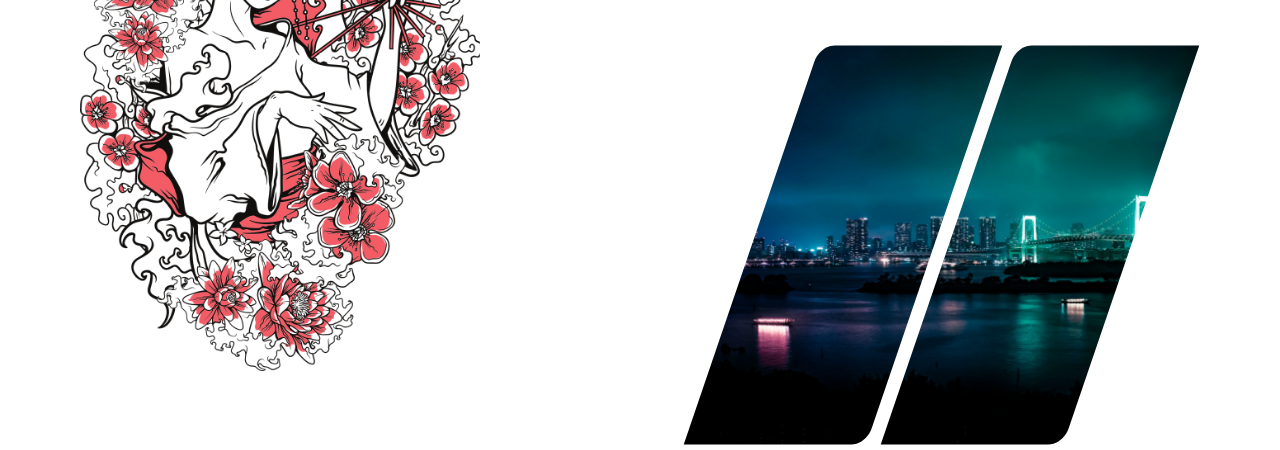
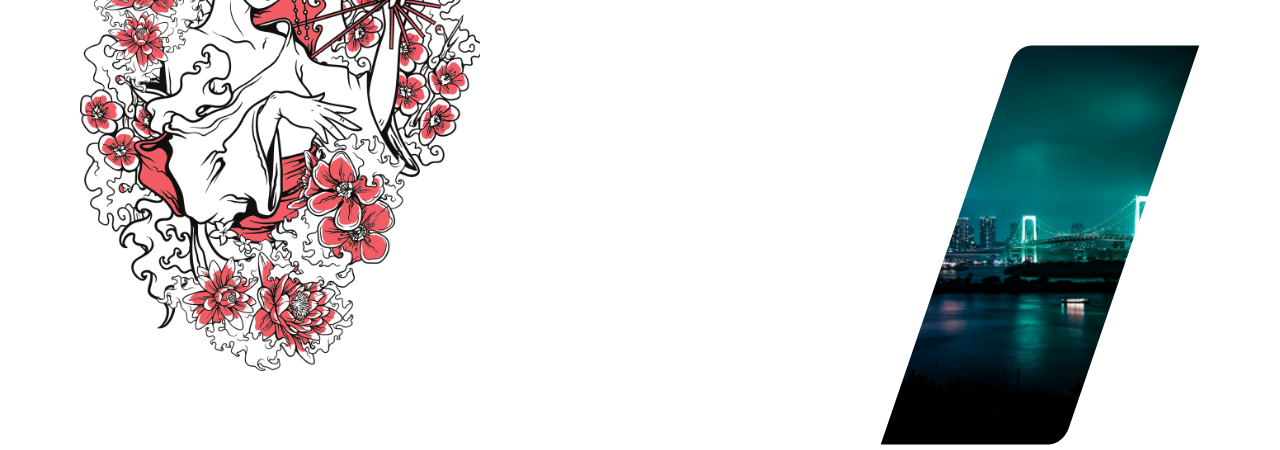
Before and after one commit to Spawn2k/gh_skyline, a website: page index.html in a window 1280 px wide. Shown: the part 283-733 px from the top of the page. Drawn offline with Linux system fonts and the light colour scheme; files whose address does not match are found by name.

Commit message:
clip-path ios bug

```diff
--- a/assets/scss/_nav.scss
+++ b/assets/scss/_nav.scss
@@ -76,89 +76,87 @@ header {
         position: relative;
         // opacity: 1;
 
-        > div {
-          position: absolute;
-          top: 0;
-          left: -61.5%;
-          width: 24rem;
-          height: 38rem;
-          // opacity: 0;
+        // > div {
+        //   position: absolute;
+        //   top: 0;
+        //   left: -61.5%;
+        //   width: 24rem;
+        //   height: 38rem;
+        //   // opacity: 0;
 
-          img {
-            width: 100%;
-            height: 100%;
-            object-fit: cover;
-            object-position: 23% 50%;
-            animation: picOne 1.3s forwards;
-            will-change: transform;
-            transform: translateZ(0);
-            clip-path: polygon(
-              52.511% 99.853%,
-              0.229% 99.853%,
-              40.982% 4.303%,
-              40.982% 4.303%,
-              41.347% 3.576%,
-              41.795% 2.906%,
-              42.318% 2.297%,
-              42.91% 1.755%,
-              43.563% 1.283%,
-              44.27% 0.886%,
-              45.023% 0.57%,
-              45.816% 0.338%,
-              46.64% 0.195%,
-              47.489% 0.147%,
-              99.771% 0.147%,
-              59.018% 95.697%,
-              59.018% 95.697%,
-              58.653% 96.424%,
-              58.205% 97.094%,
-              57.682% 97.703%,
-              57.09% 98.245%,
-              56.437% 98.717%,
-              55.73% 99.114%,
-              54.977% 99.43%,
-              54.184% 99.662%,
-              53.36% 99.805%,
-              52.511% 99.853%
-            );
-            -webkit-clip-path: polygon(
-              52.511% 99.853%,
-              0.229% 99.853%,
-              40.982% 4.303%,
-              40.982% 4.303%,
-              41.347% 3.576%,
-              41.795% 2.906%,
-              42.318% 2.297%,
-              42.91% 1.755%,
-              43.563% 1.283%,
-              44.27% 0.886%,
-              45.023% 0.57%,
-              45.816% 0.338%,
-              46.64% 0.195%,
-              47.489% 0.147%,
-              99.771% 0.147%,
-              59.018% 95.697%,
-              59.018% 95.697%,
-              58.653% 96.424%,
-              58.205% 97.094%,
-              57.682% 97.703%,
-              57.09% 98.245%,
-              56.437% 98.717%,
-              55.73% 99.114%,
-              54.977% 99.43%,
-              54.184% 99.662%,
-              53.36% 99.805%,
-              52.511% 99.853%
-            );
-          }
-        }
+        //   img {
+        //     width: 100%;
+        //     height: 100%;
+        //     object-fit: cover;
+        //     object-position: 23% 50%;
+        //     animation: picOne 1.3s forwards;
+        //     transform: translateZ(0);
+        //     clip-path: polygon(
+        //       52.511% 99.853%,
+        //       0.229% 99.853%,
+        //       40.982% 4.303%,
+        //       40.982% 4.303%,
+        //       41.347% 3.576%,
+        //       41.795% 2.906%,
+        //       42.318% 2.297%,
+        //       42.91% 1.755%,
+        //       43.563% 1.283%,
+        //       44.27% 0.886%,
+        //       45.023% 0.57%,
+        //       45.816% 0.338%,
+        //       46.64% 0.195%,
+        //       47.489% 0.147%,
+        //       99.771% 0.147%,
+        //       59.018% 95.697%,
+        //       59.018% 95.697%,
+        //       58.653% 96.424%,
+        //       58.205% 97.094%,
+        //       57.682% 97.703%,
+        //       57.09% 98.245%,
+        //       56.437% 98.717%,
+        //       55.73% 99.114%,
+        //       54.977% 99.43%,
+        //       54.184% 99.662%,
+        //       53.36% 99.805%,
+        //       52.511% 99.853%
+        //     );
+        //     -webkit-clip-path: polygon(
+        //       52.511% 99.853%,
+        //       0.229% 99.853%,
+        //       40.982% 4.303%,
+        //       40.982% 4.303%,
+        //       41.347% 3.576%,
+        //       41.795% 2.906%,
+        //       42.318% 2.297%,
+        //       42.91% 1.755%,
+        //       43.563% 1.283%,
+        //       44.27% 0.886%,
+        //       45.023% 0.57%,
+        //       45.816% 0.338%,
+        //       46.64% 0.195%,
+        //       47.489% 0.147%,
+        //       99.771% 0.147%,
+        //       59.018% 95.697%,
+        //       59.018% 95.697%,
+        //       58.653% 96.424%,
+        //       58.205% 97.094%,
+        //       57.682% 97.703%,
+        //       57.09% 98.245%,
+        //       56.437% 98.717%,
+        //       55.73% 99.114%,
+        //       54.977% 99.43%,
+        //       54.184% 99.662%,
+        //       53.36% 99.805%,
+        //       52.511% 99.853%
+        //     );
+        //   }
+        // }
         > img {
           width: 100%;
           height: 100%;
           object-fit: cover;
           object-position: 65% 50%;
           animation: picTwo 1.3s forwards;
-          will-change: transform;
           transform: translateZ(0);
           -webkit-clip-path: polygon(
             52.511% 99.853%,
```
Also changed, not shown: assets/css/main.css, 1 other file.
